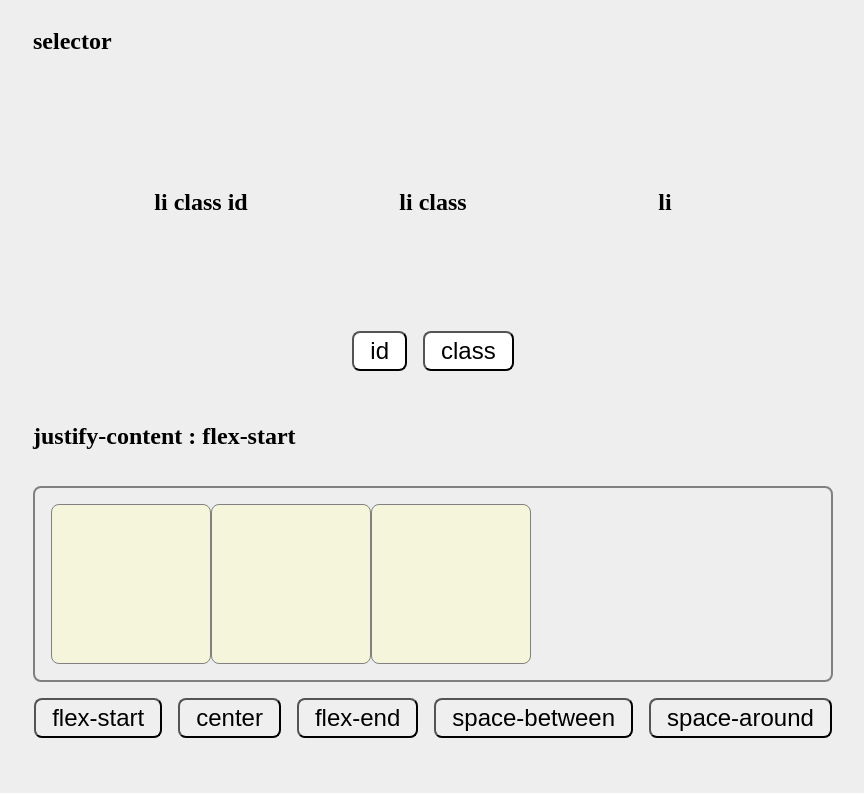
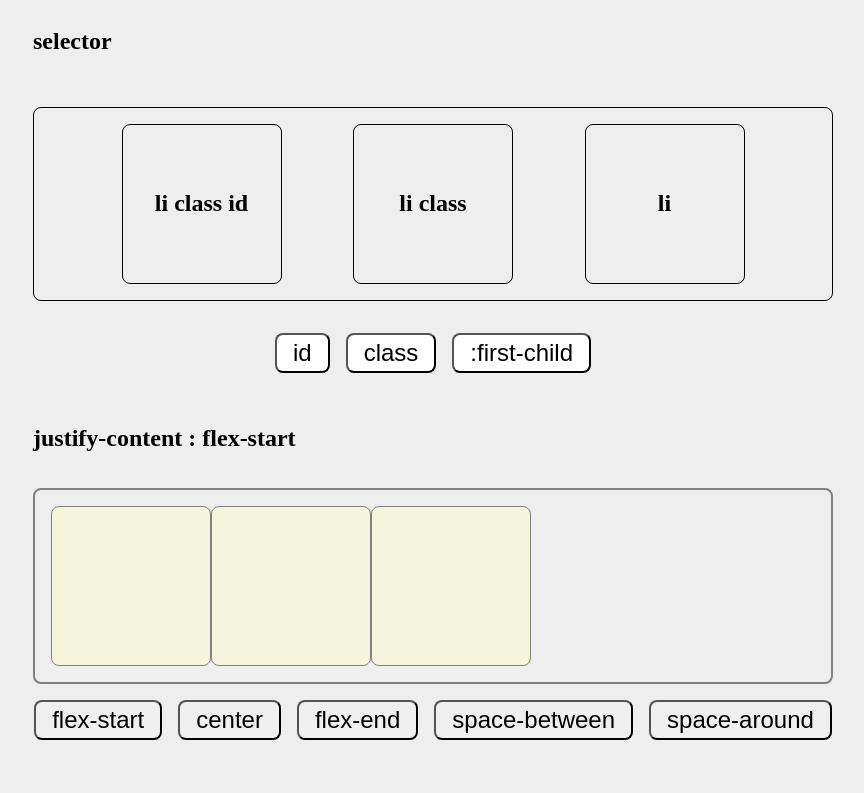
Before and after one commit to Woolegend/web-exam, a React (Create React App) app: page / in a window 1280 px wide. Shown: the top 793 px of the page, without its empty margins (207-1071 px from the left). Built offline with nearby package versions, Linux system fonts and the light colour scheme.

Commit message:
의사 클래스 선텍지 추가

```diff
--- a/src/Selecter/index.jsx
+++ b/src/Selecter/index.jsx
@@ -2,7 +2,11 @@ import { useState } from "react";
 import "./style.css";
 
 export default function Selector() {
-  const [style, setStyle] = useState({ id: false, class: false });
+  const [style, setStyle] = useState({
+    id: false,
+    class: false,
+    ":first-child": false,
+  });
 
   const handleClickStyle = (e) =>
     setStyle((prev) => {
@@ -14,10 +18,21 @@ export default function Selector() {
     <div className="wrapper">
       <h2>selector</h2>
       <ul className="selector-container">
-        <li id={style.id ? "id" : ""} className={style.class ? "class" : ""}>
+        <li
+          id={style.id ? "id" : ""}
+          className={`${style.class ? "class" : ""} ${
+            style[":first-child"] ? "first" : ""
+          }
+          `}
+        >
           <span>li class id</span>
         </li>
-        <li className={style.class ? "class" : ""}>
+        <li
+          className={`${style.class ? "class" : ""} ${
+            style[":first-child"] ? "first" : ""
+          }
+          `}
+        >
           <span>li class</span>
         </li>
         <li>
--- a/src/Selecter/style.css
+++ b/src/Selecter/style.css
@@ -2,6 +2,8 @@
   display: flex;
   padding: 16px;
   justify-content: space-evenly;
+  border: 1px solid black;
+  border-radius: 8px;
 }
 
 ul {
@@ -17,6 +19,8 @@ ul {
     border: 8px;
     font-size: 24px;
     font-weight: 600;
+    border: 1px solid black;
+    border-radius: 8px;
   }
 }
 
@@ -29,3 +33,12 @@ ul {
   background-color: blue;
   color: white;
 }
+
+.first:first-child {
+  background-color: green;
+  color: white;
+}
+
+.class:hover {
+  background-color: aquamarine;
+}
```
